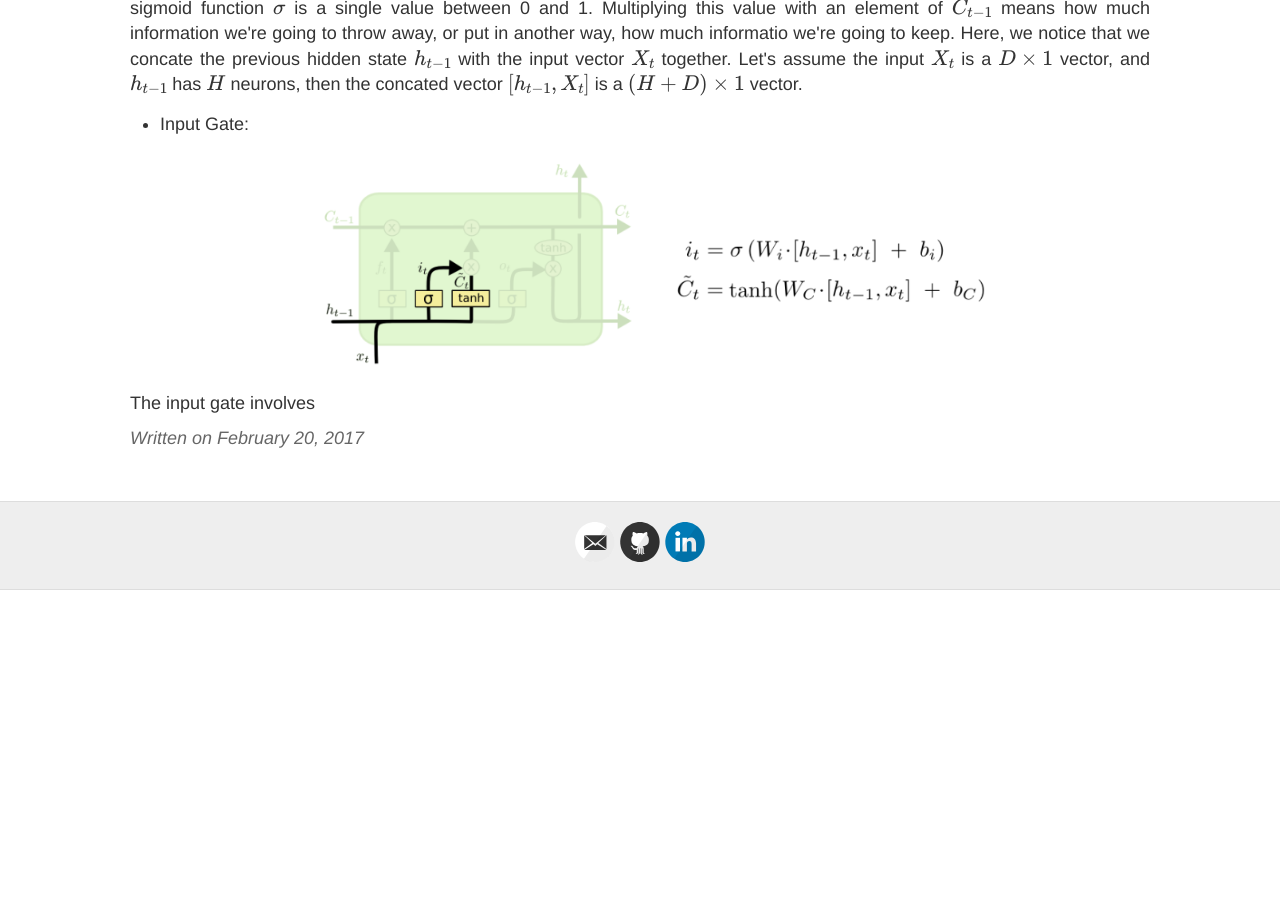
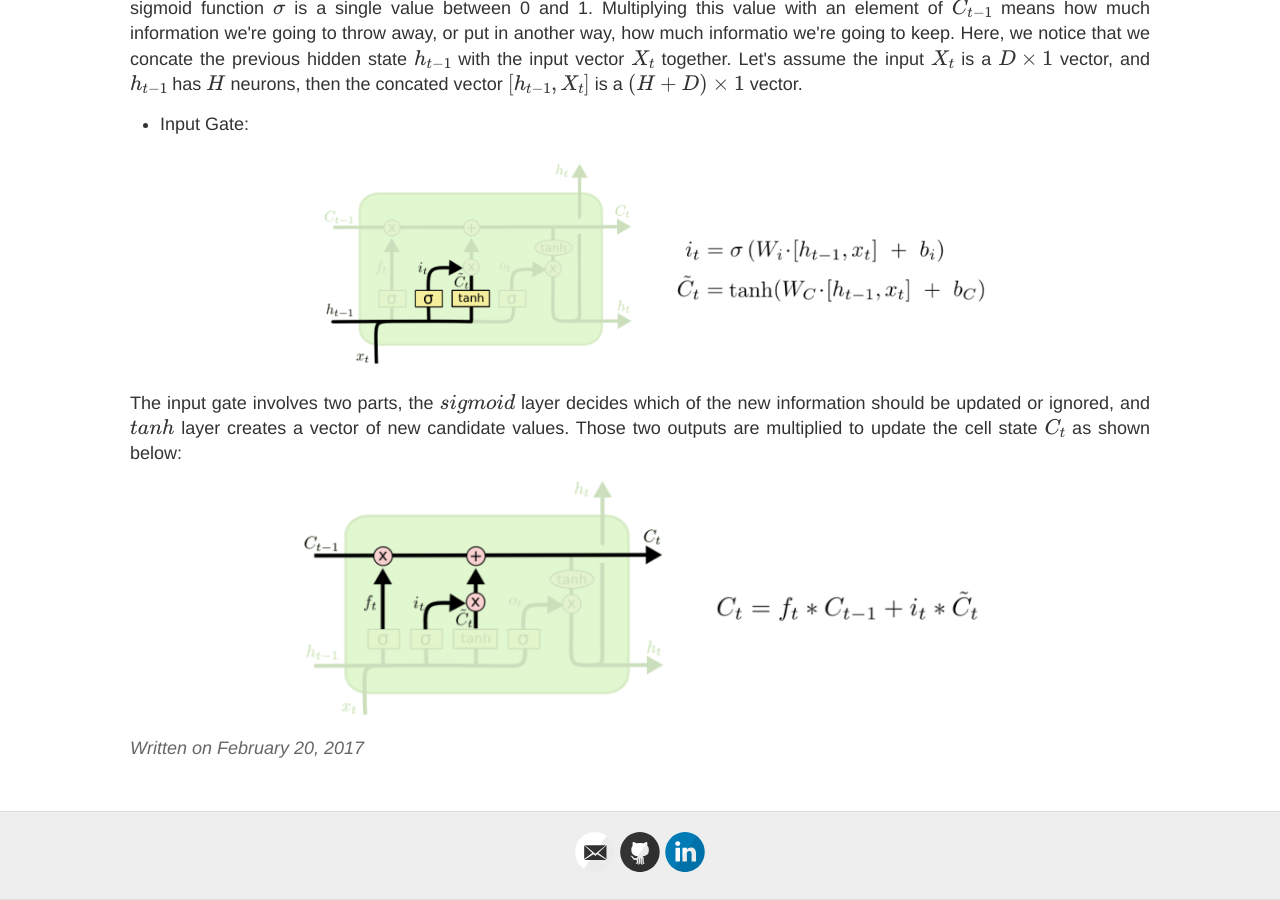
Before and after one commit to xiaojunzhao/xiaojunzhao.github.io, a Jekyll site: the page built from _posts/2017-02-20-LSTM.md, in a window 1280 px wide and 900 px high, scrolled down 1190 px. Built offline with Jekyll 4.4.1, drawn with Linux system fonts in a browser that asks for light colours; formulas are drawn with MathJax 3; before the commit the page ends 1780 px from its top, so only the background shows below that; some of the changed text lies outside the part shown.

Commit message:
Update 2017-02-20-LSTM.md

```diff
--- a/_posts/2017-02-20-LSTM.md
+++ b/_posts/2017-02-20-LSTM.md
@@ -24,5 +24,8 @@ permalink: blog/LSTM/
 <img src="/images/input.png" class="center" style="width: 70%; height: 70%" >
 </center>
 
-<p style='text-align: justify;'> The input gate involves
-</p>
+<p style='text-align: justify;'> The input gate involves two parts, the \(sigmoid\) layer decides which of the new information should be updated or ignored, and \(tanh\) layer creates a vector of new candidate values. Those two outputs are multiplied to update the cell state \(C_{t}\) as shown below:  </p>
+
+<center>
+<img src="/images/input1.png" class="center" style="width: 70%; height: 70%" >
+</center>
```
Also changed, not shown: other parts of _posts/2017-02-20-LSTM.md (+1 -1 lines).
